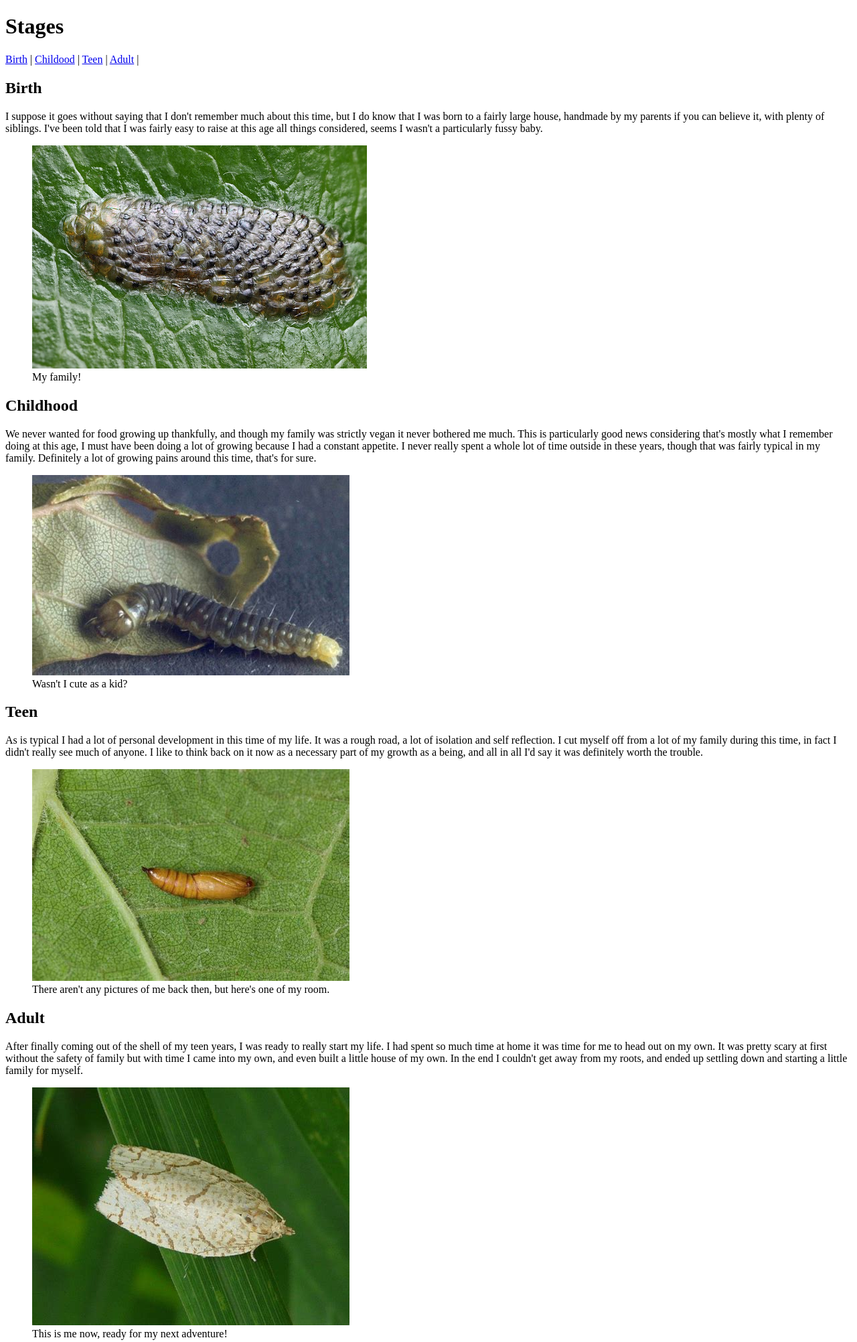
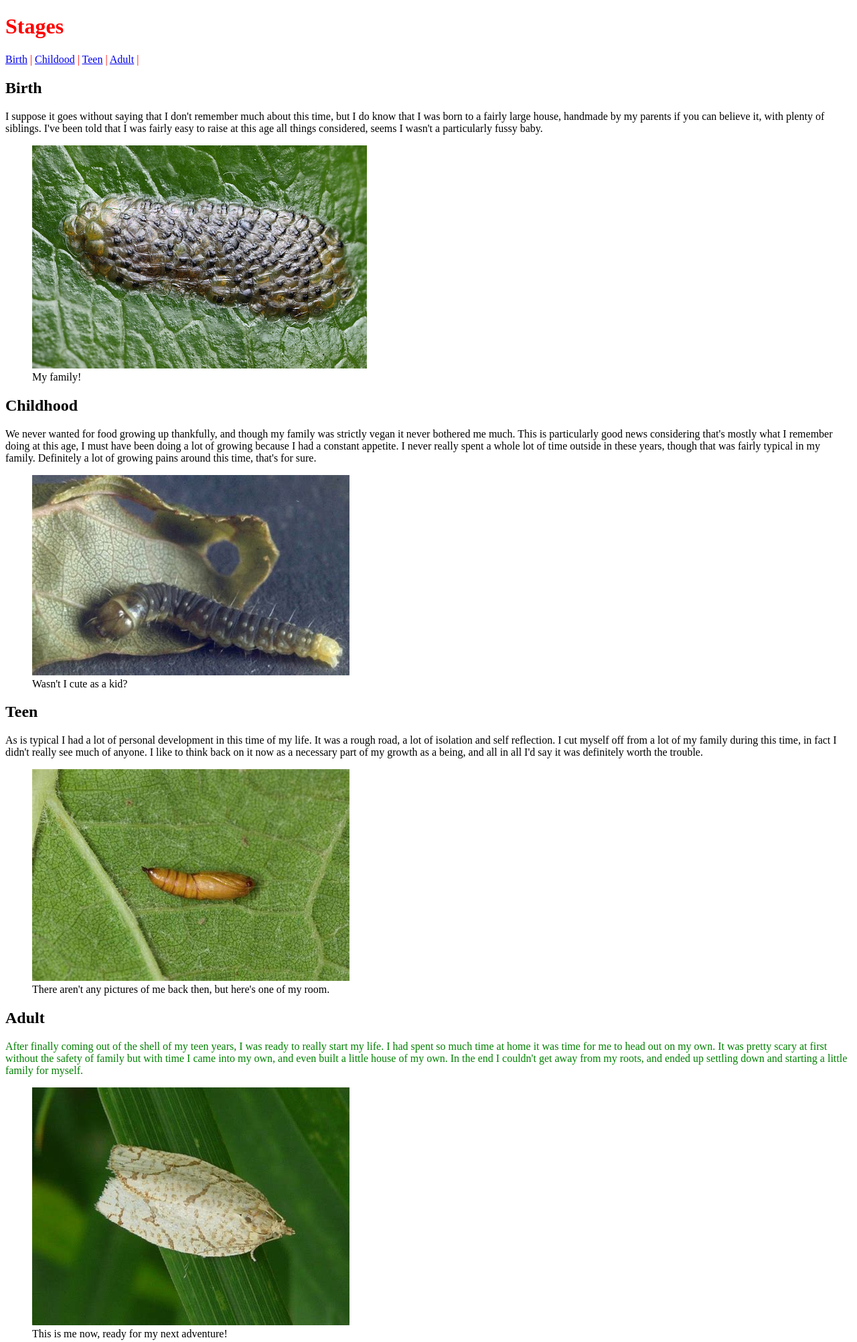
Before and after one commit to PT-Web-Dev-Jan-23/js-assignment-4-html-me-something-ash408, a website: page index.html in a window 1280 px wide. Shown: the top 2003 px of the page at 67% size. Drawn offline with Linux system fonts and the light colour scheme.

Commit message:
Added CSS styling

```diff
--- a/index.html
+++ b/index.html
@@ -2,10 +2,12 @@
 <html>
    <head>
       <title>Metamorphosis</title>
+
+      <link rel="stylesheet" href="styles.css">
    </head>
 
    <body>
-      <header>
+      <header id="mainHeading">
          <h1>Stages</h1>
 
 	 <nav>
@@ -86,7 +88,7 @@
 
 	       <h2>Adult</h2>
 
-	       <p>
+	       <p class="funParagraph" id="testP">
 	       After finally coming out of the shell of my teen years, I was ready to really start my life. I had spent so much
 	       time at home it was time for me to head out on my own. It was pretty scary at first without the safety of family
 	       but with time I came into my own, and even built a little house of my own. In the end I couldn't get away from
--- a/styles.css
+++ b/styles.css
@@ -1 +1,14 @@
 /* Write your CSS here! */
+
+body {
+   margin: 8px;
+   display: block;
+}
+
+#mainHeading {
+   color: red;
+}
+
+.funParagraph {
+   color: green;
+}
```
